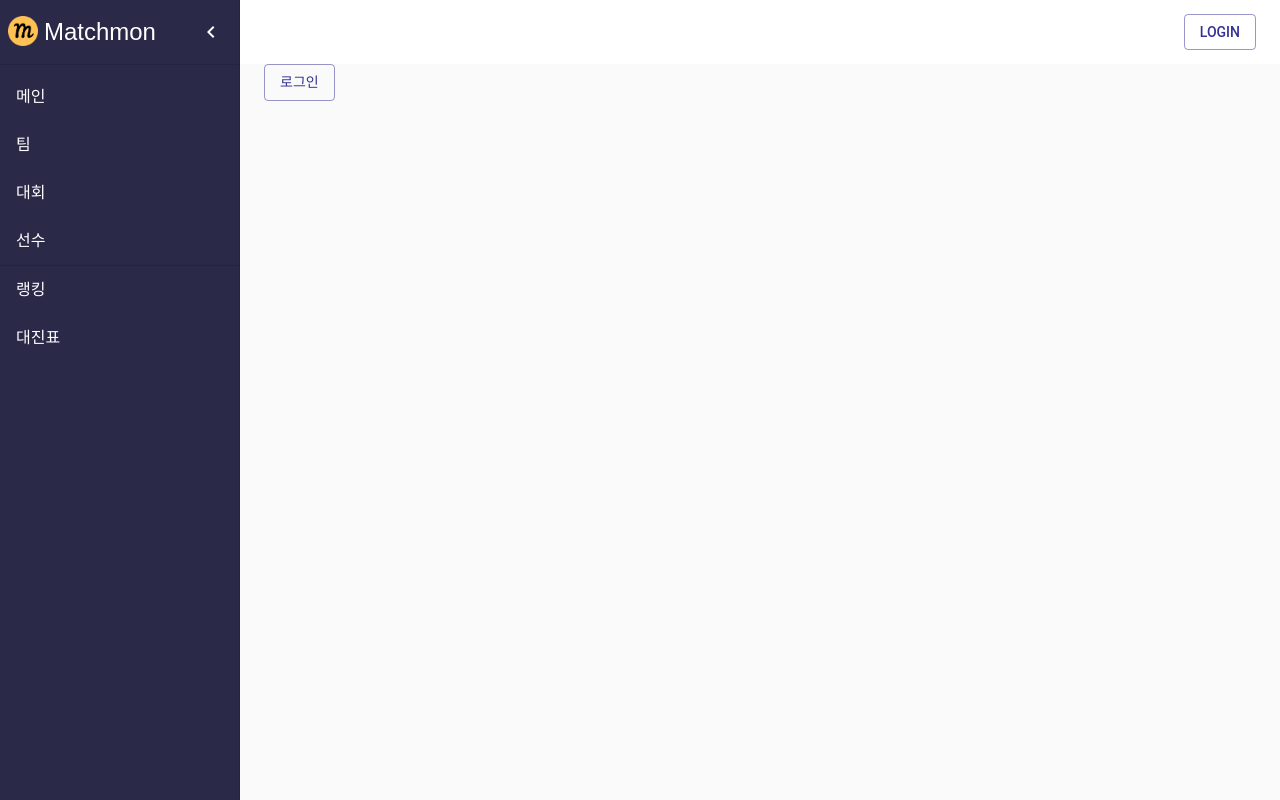
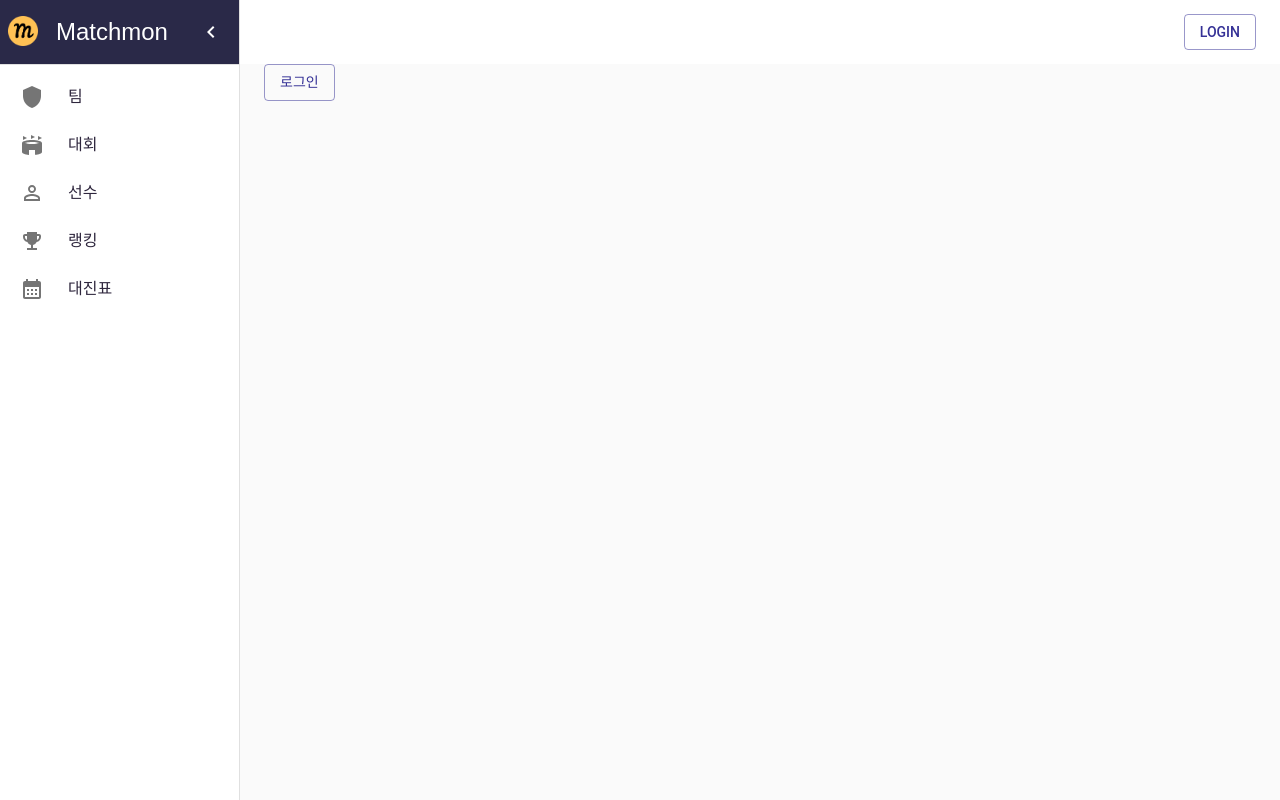
Before and after one commit to muzigi-official/matchmon, a React (Vite) app: page / in a window 1280 px wide. Both pictures are taken after a click on the element 44 px from the left and 32 px from the top of the page. Built offline with nearby package versions, Linux system fonts and the light colour scheme.

Commit message:
[feat] update drawer list

```diff
--- a/src/assets/const/route.ts
+++ /dev/null
@@ -1,13 +0,0 @@
-interface RouteData {
-  url: string;
-  name: string;
-}
-
-export const routeDataList: RouteData[] = [
-  { url: '/main', name: '메인' },
-  { url: '/team', name: '팀' },
-  { url: '/competition', name: '대회' },
-  { url: '/player', name: '선수' },
-  { url: '/ranking', name: '랭킹' },
-  { url: '/bracket', name: '대진표' },
-];
--- a/src/components/layout/LeftDrawer.tsx
+++ b/src/components/layout/LeftDrawer.tsx
@@ -1,6 +1,7 @@
 import { useTheme } from '@mui/material/styles';
 import Box from '@mui/material/Box';
 import LinkList from './LinkList';
+import Link from '@mui/material/Link';
 import Divider from '@mui/material/Divider';
 import IconButton from '@mui/material/IconButton';
 import ChevronLeftIcon from '@mui/icons-material/ChevronLeft';
@@ -12,41 +13,30 @@ interface Props {
 }
 
 import * as S from './Main.style';
-import { Typography } from '@mui/material';
 
 export default function LeftDrawer(props: Props) {
   const theme = useTheme();
   const { open, setOpen } = props;
 
-  console.log(theme);
-
-  const list = () => (
-    <Box sx={{ width: 250 }} role='presentation'>
-      <LinkList onClick={() => setOpen(false)} />
-    </Box>
-  );
-
   return (
     <>
-      {open ? (
       <S.Drawer variant='permanent' open={open} onClose={() => setOpen(false)} color='primary'>
         <S.DrawerHeader>
-            <Box sx={{ display: 'flex' }}>
+          <Box>
+            <Link sx={{ display: 'flex', textDecoration: 'none' }} href='/main'>
               <img src='logo.png' alt='home-logo-image' loading='lazy' width={30} height={30} />
-              <Typography sx={{ marginLeft: '6px' }} variant='h5'>
+              <S.HomeLink sx={{ marginLeft: '18px', color: 'white' }} variant='h5'>
                 Matchmon
-              </Typography>
+              </S.HomeLink>
+            </Link>
           </Box>
           <IconButton onClick={() => setOpen(false)} color='inherit' aria-label='close drawer'>
             {theme.direction === 'rtl' ? <ChevronRightIcon /> : <ChevronLeftIcon />}
           </IconButton>
         </S.DrawerHeader>
         <Divider />
-          {list()}
+        <LinkList open={open} onClick={() => setOpen(false)} />
       </S.Drawer>
-      ) : (
-        <></>
-      )}
     </>
   );
 }
--- a/src/components/layout/LinkList.tsx
+++ b/src/components/layout/LinkList.tsx
@@ -1,61 +1,86 @@
 import * as React from 'react';
+import { Link as RouterLink } from 'react-router-dom';
 import List from '@mui/material/List';
 import { ListItemProps } from '@mui/material/ListItem';
 import ListItemButton from '@mui/material/ListItemButton';
 import ListItemText from '@mui/material/ListItemText';
-import ExpandLess from '@mui/icons-material/ExpandLess';
-import ExpandMore from '@mui/icons-material/ExpandMore';
-import { Link as RouterLink } from 'react-router-dom';
-import Divider from '@mui/material/Divider';
-import { routeDataList } from 'src/assets/const/route';
-// Ref: https://mui.com/material-ui/react-breadcrumbs/#integration-with-react-router
+import ListItemIcon from '@mui/material/ListItemIcon';
+import ShieldIcon from '@mui/icons-material/Shield';
+import PersonOutline from '@mui/icons-material/PersonOutline';
+import StadiumIcon from '@mui/icons-material/Stadium';
+import EmojiEventsIcon from '@mui/icons-material/EmojiEvents';
+import CalendarMonthIcon from '@mui/icons-material/CalendarMonth';
+
+interface RouteData {
+  url: string;
+  name: string;
+  icon?: React.ReactElement;
+}
+
+export const routeDataList: RouteData[] = [
+  { url: '/team', name: '팀', icon: <ShieldIcon /> },
+  { url: '/competition', name: '대회', icon: <StadiumIcon /> },
+  { url: '/player', name: '선수', icon: <PersonOutline /> },
+  { url: '/ranking', name: '랭킹', icon: <EmojiEventsIcon /> },
+  { url: '/bracket', name: '대진표', icon: <CalendarMonthIcon /> },
+];
 
 interface ListItemLinkProps extends ListItemProps {
   to: string;
   open?: boolean;
+  primary: string;
+  icon?: React.ReactElement;
 }
 
 const breadcrumbNameMap: { [key: string]: string } = {};
 
-routeDataList.forEach(routeData => {
-  const { url, name } = routeData;
-  breadcrumbNameMap[url] = name;
-});
-
 function ListItemLink(props: ListItemLinkProps) {
-  const { to, open, ...other } = props;
-  const primary = breadcrumbNameMap[to];
-
-  let icon = null;
-  if (open != null) {
-    icon = open ? <ExpandLess /> : <ExpandMore />;
-  }
+  const { to, open, icon, primary, ...other } = props;
 
   return (
     <li>
-      <ListItemButton component={RouterLink} to={to} {...other}>
-        <ListItemText primary={primary} />
-        {icon}
+      <ListItemButton
+        sx={{
+          minHeight: 48,
+          justifyContent: open ? 'initial' : 'center',
+          px: 2.5,
+        }}
+        component={RouterLink}
+        to={to}
+        {...other}
+      >
+        {icon ? (
+          <ListItemIcon
+            sx={{
+              minWidth: 0,
+              mr: open ? 3 : 'auto',
+              justifyContent: 'center',
+            }}
+          >
+            {icon}
+          </ListItemIcon>
+        ) : null}
+        <ListItemText color='primary' primary={primary} sx={{ opacity: open ? 1 : 0 }} />
       </ListItemButton>
     </li>
   );
 }
 
 interface Props {
+  open: boolean;
   onClick: () => void;
 }
 
 export default function LinkList(props: Props) {
-  const { onClick } = props;
+  const { open, onClick } = props;
   return (
     <List>
-      <ListItemLink to='/main' onClick={onClick} />
-      <ListItemLink to='/team' onClick={onClick} />
-      <ListItemLink to='/competition' onClick={onClick} />
-      <ListItemLink to='/player' onClick={onClick} />
-      <Divider />
-      <ListItemLink to='/ranking' onClick={onClick} />
-      <ListItemLink to='/bracket' onClick={onClick} />
+      {routeDataList.map(routeData => {
+        const { url, name, icon } = routeData;
+        breadcrumbNameMap[url] = name;
+        const primary = breadcrumbNameMap[url];
+        return <ListItemLink key={url} to={url} open={open} icon={icon} primary={primary} onClick={onClick} />;
+      })}
     </List>
   );
 }
--- a/src/components/layout/Main.style.ts
+++ b/src/components/layout/Main.style.ts
@@ -1,6 +1,7 @@
 import { styled, Theme, CSSObject } from '@mui/material/styles';
 import MuiDrawer from '@mui/material/Drawer';
 import MuiToobar from '@mui/material/Toolbar';
+import Typography from '@mui/material/Typography';
 import MuiAppBar, { AppBarProps as MuiAppBarProps } from '@mui/material/AppBar';
 import Box from '@mui/material/Box';
 
@@ -32,9 +33,16 @@ export const DrawerHeader = styled('div')(({ theme }) => ({
   alignItems: 'center',
   justifyContent: 'space-between',
   backgroundColor: theme.palette.primary.dark,
+  color: theme.palette.text.info,
   padding: theme.spacing(0, 1),
   // necessary for content to be below app bar
   ...theme.mixins.toolbar,
+}));
+
+export const HomeLink = styled(Typography)(({ theme }) => ({
+  marginLeft: '18px',
+  color: theme.palette.text.info,
+  textDecoration: 'none',
 }));
 
 interface AppBarProps extends MuiAppBarProps {
@@ -65,6 +73,7 @@ export const Toolbar = styled(MuiToobar, {
   shouldForwardProp: prop => prop !== 'open',
 })<AppBarProps>(({ open }) => ({
   display: 'flex',
+  padding: '12px',
   justifyContent: 'space-between',
   ...(open && {
     justifyContent: 'flex-end',
--- a/src/theme/Theme.tsx
+++ b/src/theme/Theme.tsx
@@ -1,5 +1,6 @@
 import { grey, common } from '@mui/material/colors';
 import { Theme } from '@mui/material/styles';
+
 const palette = {
   light: {
     primary: {
@@ -16,6 +17,10 @@ const palette = {
       border: 'rgb(46, 38, 61, 0.12)',
       body: 'rgb(46, 38, 61, 0.7)',
       head: 'rgb(46, 38, 61)',
+    },
+    textColor: {
+      basic: 'rgb(46, 38, 61)',
+      light: common.white,
     },
   },
   dark: {
@@ -50,8 +55,9 @@ export const getDesignTokens = (mode: PaletteMode | undefined) =>
               paper: grey[50],
             },
             text: {
-              primary: grey[600],
-              secondary: '#000', // select form label
+              primary: palette.light.textColor.basic,
+              secondary: grey[500], // select form label
+              info: palette.light.textColor.light,
             },
             icon: {
               primary: common.white,
@@ -62,7 +68,7 @@ export const getDesignTokens = (mode: PaletteMode | undefined) =>
               main: palette.dark.primary.main,
               light: palette.dark.primary.light,
               dark: palette.dark.primary.dark,
-              contrastText: common.white,
+              contrastText: palette.light.textColor.basic,
             },
             background: {
               default: grey[900], // background
@@ -87,14 +93,6 @@ export const getThemedComponents = (mode: PaletteMode | undefined) =>
     components: {
       ...(mode === 'light'
         ? {
-            MuiDrawer: {
-              styleOverrides: {
-                paper: {
-                  backgroundColor: palette.light.primary.dark,
-                  color: common.white,
-                },
-              },
-            },
             MuiPaper: {
               styleOverrides: {
                 root: {
```
Lines whose indentation alone changed are shown as unchanged.
